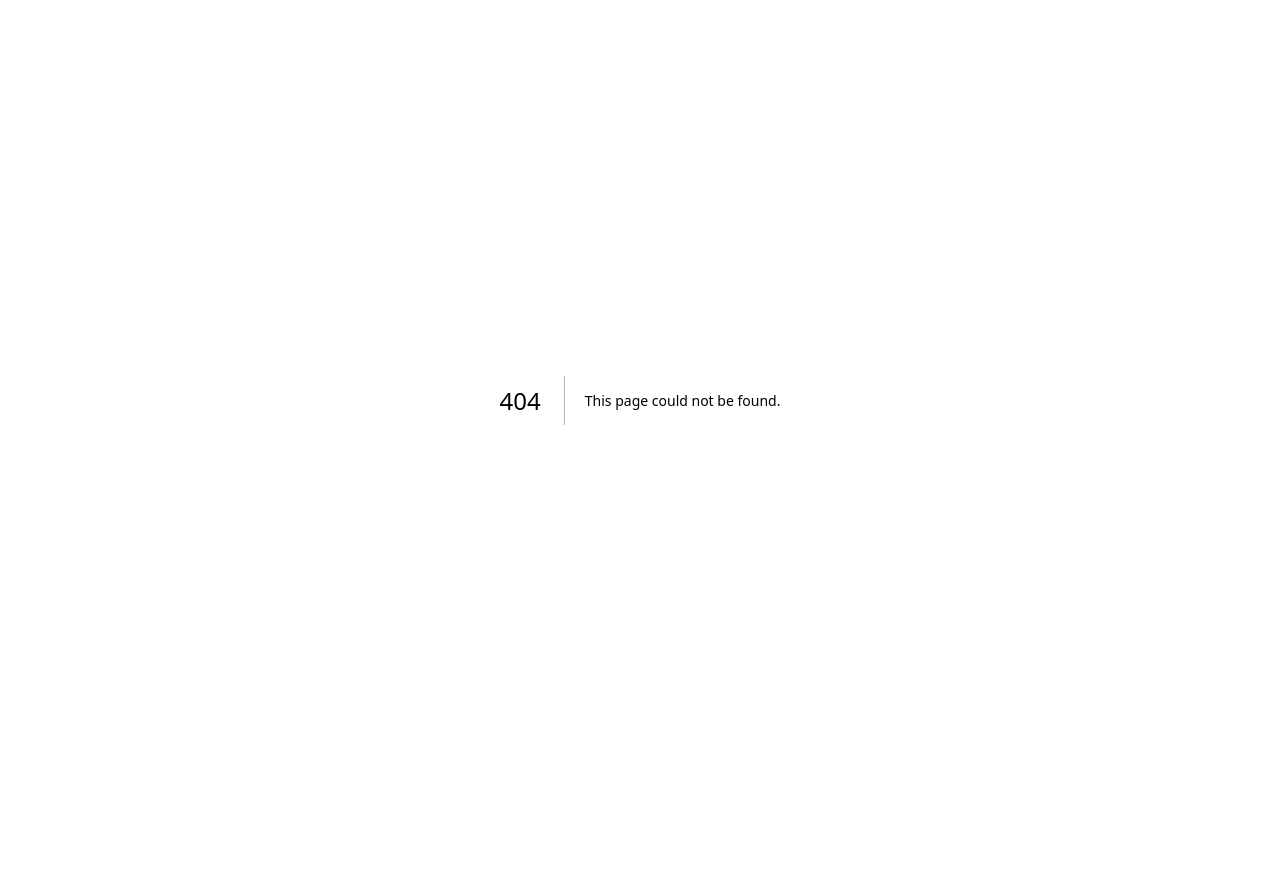
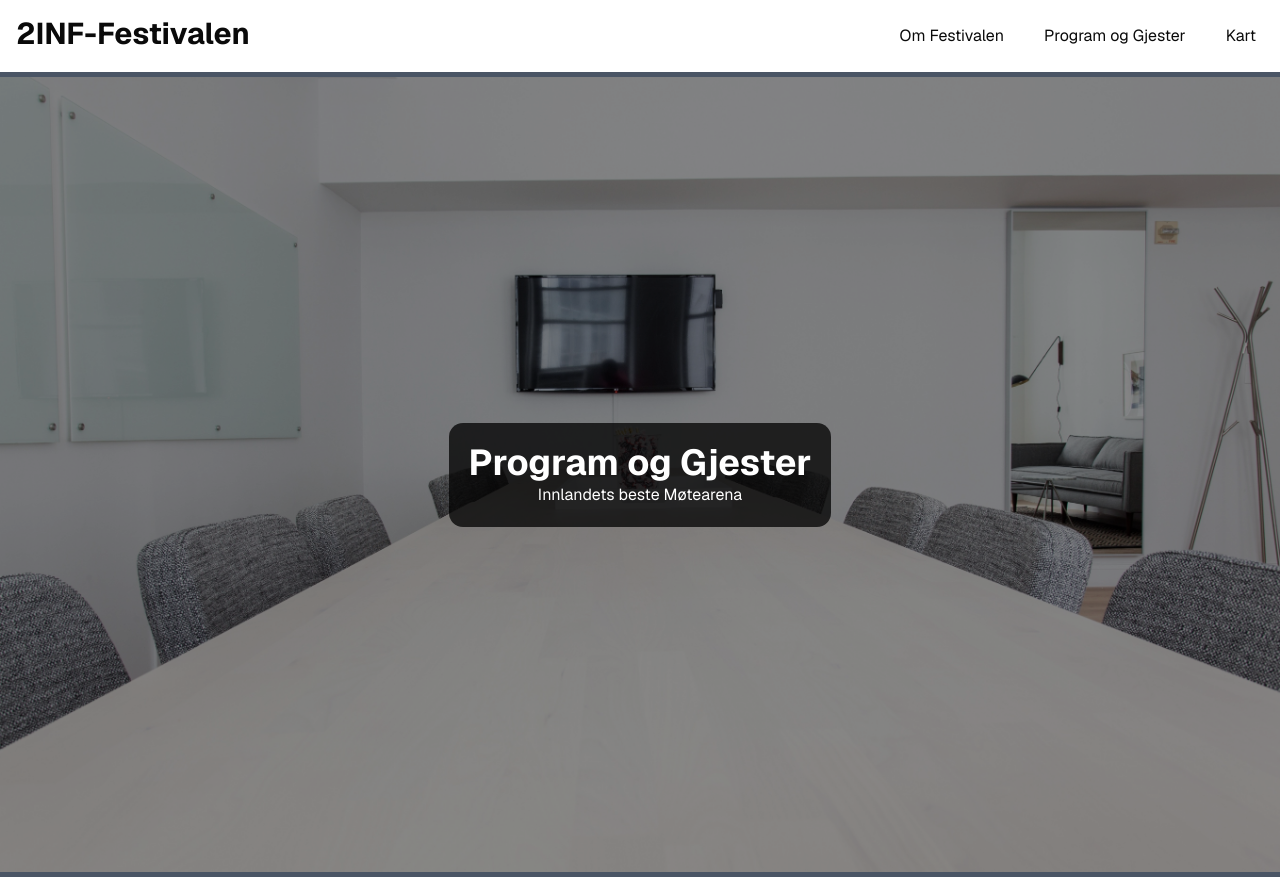
Before and after one commit to catsrieldreemurr/2inf-festival, a Next.js app in the folder 2inf/: page /program in a window 1280 px wide. Before the commit this address had no page. Before the commit the page ends 800 px from the top, so only its background shows below. Built offline with nearby package versions, Linux system fonts and the light colour scheme.

Commit message:
Fix Hero background Image

```diff
--- a/2inf/app/page.tsx
+++ b/2inf/app/page.tsx
@@ -7,10 +7,8 @@ export default function Page() {
     <div>
         <Navbar></Navbar>
         <Hero href="/testpic.jpg">
-          <div className="text-white bg-black/75 p-5 rounded-xl text-center">
             <Typography variant="h1" isBold>2INF-Festivalen 2026</Typography>
             <Typography>Innlandets beste Møtearena</Typography>
-          </div>
         </Hero>
     </div>
   )
--- /dev/null
+++ b/2inf/app/program/page.tsx
@@ -0,0 +1,15 @@
+import Hero from "@/components/ui/hero";
+import Navbar from "@/components/ui/navbar";
+import Typography from "@/components/ui/typography";
+
+export default function Page(){
+    return (
+        <div>
+            <Navbar></Navbar>
+            <Hero href="/room.jpg">
+                <Typography variant="h1" isBold>Program og Gjester</Typography>
+                <Typography>Innlandets beste Møtearena</Typography>
+            </Hero>
+        </div>
+    )
+}
--- a/2inf/components/ui/hero.tsx
+++ b/2inf/components/ui/hero.tsx
@@ -6,9 +6,11 @@ interface SetProps{
 }
 
 export default function Hero({children, href}:SetProps){
-    return (<div className="relative h-[50rem] w-full flex items-center justify-center bg-black/40 border-b-5 border-gray-600">
-            <div className={`absolute inset-0 bg-[url(${href})] bg-cover bg-center opacity-100 -z-10`}></div>
-
-            {children}
+    return (
+        <div className="relative h-[50rem] w-full flex items-center justify-center bg-black/40 border-b-5 border-gray-600">
+            <div style={{backgroundImage: `url(${href})`}} className={`absolute inset-0 bg-cover bg-center opacity-100 -z-10`}></div>
+            <div className="text-white bg-black/75 p-5 rounded-xl text-center">
+                {children}
+            </div>
         </div>)
 }
--- a/2inf/components/ui/navbar.tsx
+++ b/2inf/components/ui/navbar.tsx
@@ -14,7 +14,7 @@ export default function Navbar(){
 
                 <div className="sm:flex flex-row gap-6 items-center justify-center hidden">
                     <NavbarLink href="/">Om Festivalen</NavbarLink>
-                    <NavbarLink href="/">Program og Gjester</NavbarLink>
+                    <NavbarLink href="/program">Program og Gjester</NavbarLink>
                     <NavbarLink href="/">Kart</NavbarLink>
                 </div>
 
@@ -28,7 +28,7 @@ export default function Navbar(){
                     <PopoverContent>
                         <div className="flex flex-col gap-5 text-center">
                             <NavbarLink href="/">Om Festivalen</NavbarLink>
-                            <NavbarLink href="/">Program og Gjester</NavbarLink>
+                            <NavbarLink href="/program">Program og Gjester</NavbarLink>
                             <NavbarLink href="/">Kart</NavbarLink>
                         </div>
                     </PopoverContent>
```
Also changed, not shown: 2inf/public/room.jpg (added).
